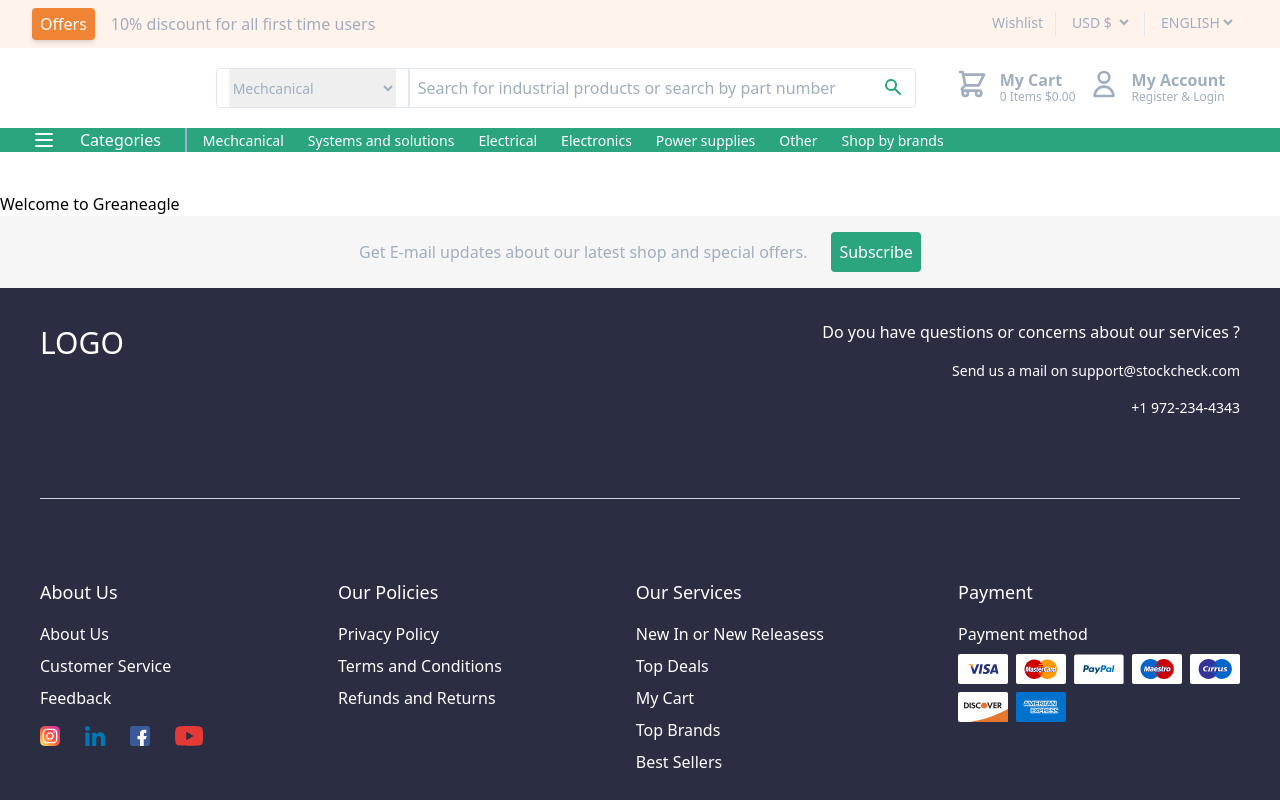
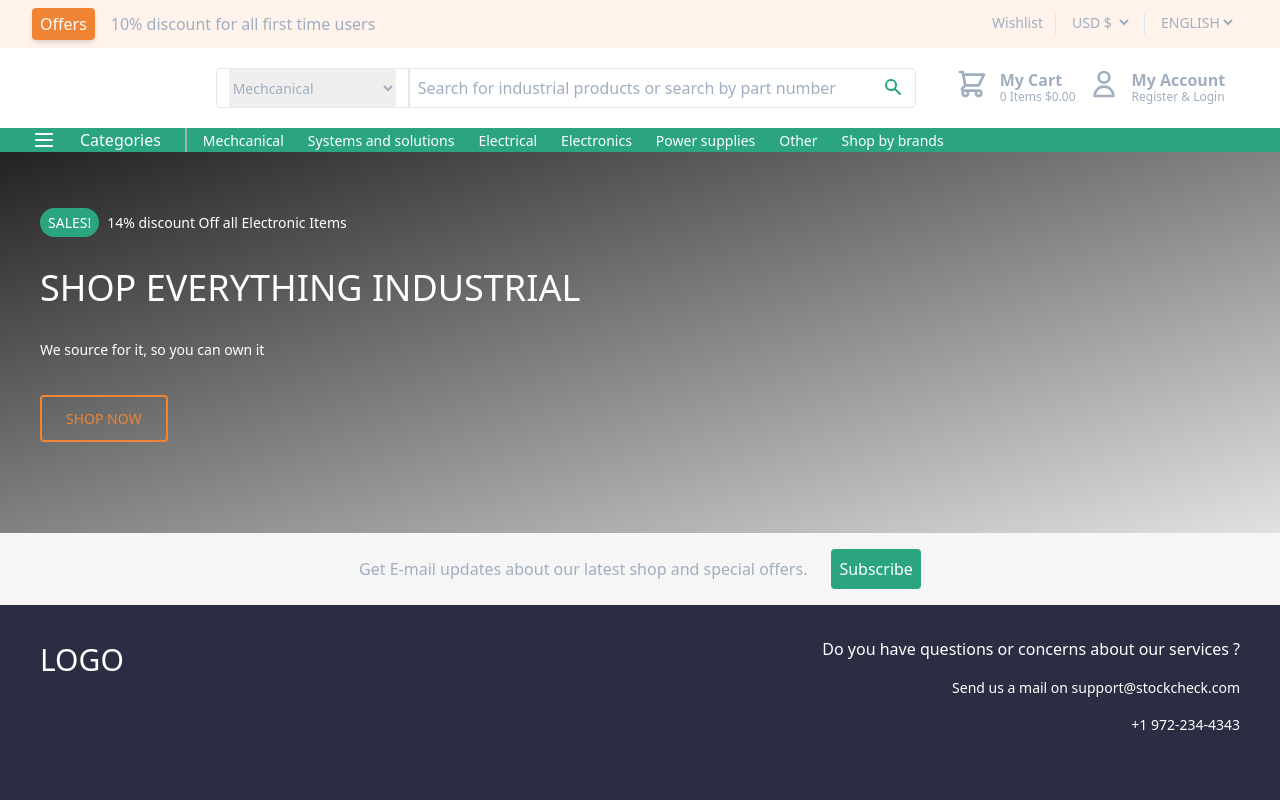
Before and after one commit to AbdulbasitSaid/greaneagle, a Nuxt app: page / in a window 1280 px wide. Shown: the top 800 px of the page. Built offline with nearby package versions, Linux system fonts and the light colour scheme.

Commit message:
footer completed

```diff
--- a/components/Header.vue
+++ b/components/Header.vue
@@ -1,6 +1,6 @@
 <template>
   <div>
-    <div class="h-48 w-screen text-gray-500">
+    <div class="w-screen text-gray-500">
       <div class="w-screen bg-bg_pop_up">
         <div
           class="h-12 flex space-x-40 items-center content-center justify-between px-8"
--- /dev/null
+++ b/components/Slider.vue
@@ -0,0 +1,31 @@
+<template>
+  <div>
+    <div
+      class="pt-10 pb-20 px-10 w-screen bg-gradient-to-br from-from_black_gradient to-to_black_gradient text-white text-sm"
+    >
+      <!-- Slide item -->
+      <div class="flex-col items-center space-y-6">
+        <div class="flex items-center gap-2 my-4">
+          <div class="py-1 px-2 rounded-2xl bg-primary">SALES!</div>
+          <div class="">14% discount Off all Electronic Items</div>
+        </div>
+
+        <div class="text-4xl uppercase">Shop everything Industrial</div>
+        <div>We source for it, so you can own it</div>
+        <div class="py-6 text-golden">
+          <div class="py-3 px-6 border-2 rounded border-golden w-full inline">
+            SHOP NOW
+          </div>
+        </div>
+      </div>
+      <!-- end slide item -->
+    </div>
+  </div>
+</template>
+
+<script>
+export default {};
+</script>
+
+<style>
+</style>
--- a/pages/index.vue
+++ b/pages/index.vue
@@ -1,18 +1,17 @@
 <template>
   <div>
     <div class="flex-col">
-      <div class="h-96">
-        <h1>Welcome to Greaneagle</h1>
-      </div>
+      <slider></slider>
       <subscribe-now></subscribe-now>
     </div>
   </div>
 </template>
 
 <script>
+import Slider from "../components/Slider.vue";
 import SubscribeNow from "../components/SubscribeNow.vue";
 export default {
-  components: { SubscribeNow },
+  components: { SubscribeNow, Slider },
 };
 </script>
 
--- a/tailwind.config.js
+++ b/tailwind.config.js
@@ -14,10 +14,12 @@ module.exports = {
     extend: {
       colors: {
         primary: '#2AA580',
+        from_black_gradient: '#222222',
+        to_black_gradient: '#1a222222',
         btn_pop_up: '#EE8434',
         bg_pop_up: '#FFF3EB',
         bg_footer: '#2B2D42',
-        golden: '#F3B743',
+        golden: '#EE8434',
         btn_apply: '#455065',
         bg_color: '#FBFBFB',
         bg_gray: '#F6F6F6',
```
